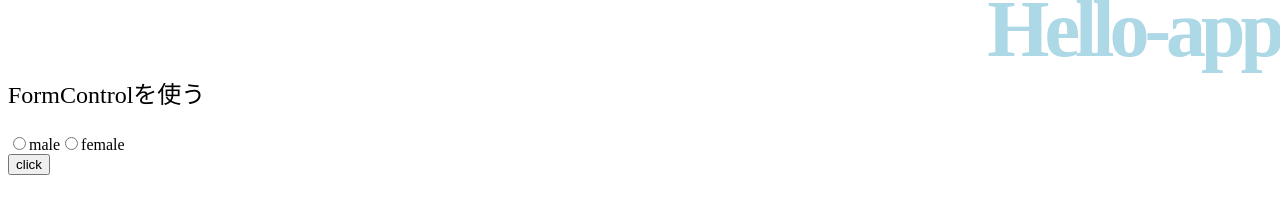
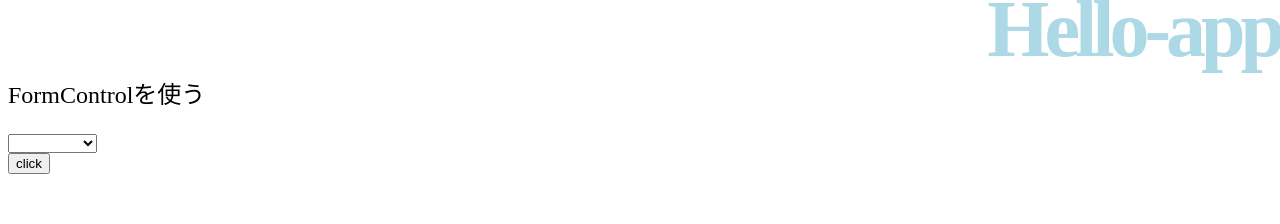
Before and after one commit to sqrmyy/angular-app, an Angular app: page / in a window 1280 px wide. Shown: the top 224 px of the page. Built offline with nearby package versions, Linux system fonts and the light colour scheme.

Commit message:
formControl select

```diff
--- a/src/app/hello/hello.component.html
+++ b/src/app/hello/hello.component.html
@@ -3,8 +3,9 @@
     <p>{{message}}</p>
     <form [formGroup]="myControl" (ngSubmit)="onSubmit()">
         <div>
-            <label><input type="radio" value="male" formControlName="control">male</label>
-            <label><input type="radio" value="female" formControlName="control">female</label>
+            <select formControlName="control">
+                <option *ngFor="let os of osList" [ngValue]="os.name">{{os.name}}</option>
+            </select>
         </div>
         <div>
             <input type="submit" value="click">
--- a/src/app/hello/hello.component.ts
+++ b/src/app/hello/hello.component.ts
@@ -10,6 +10,13 @@ export class HelloComponent implements OnInit {
   title: string;
   message: string;
   myControl: FormGroup
+
+  osList = [
+  {name: 'Windows'},
+  {name: 'MacOS'},
+  {name: 'Linux'},
+  {name: 'ChromeOS'}
+  ]
 
   constructor() {
   }
```
